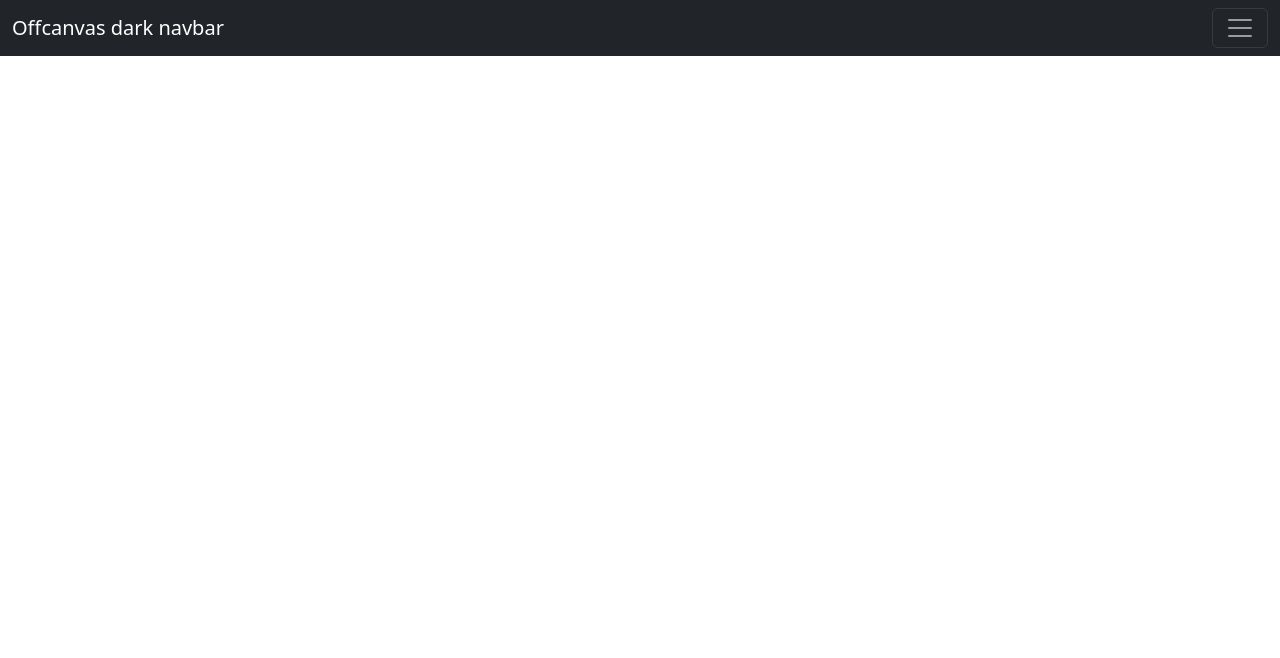
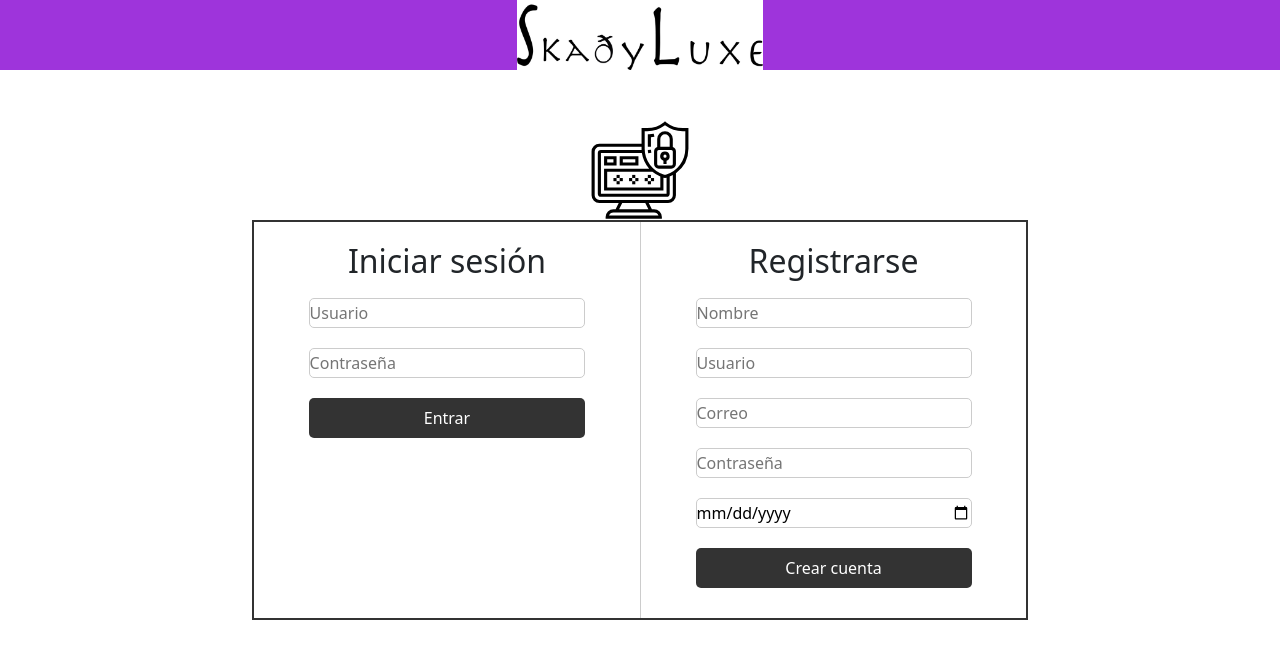
Before and after one commit to johana2020/SkadyLuxe, a plain HTML site: page views/inicioSesionRegistro.html in a window 1280 px wide. Drawn offline with nearby package versions, Linux system fonts and the light colour scheme.

Commit message:
login y registro
se crea el formulario de registro e inicio de sesión. falta el menú

```diff
--- a/assets/css/styles.css
+++ b/assets/css/styles.css
@@ -0,0 +1,83 @@
+/* Estilos para el rectángulo */
+.rectangulo {
+    background-color: #9e34db; /* Cambia este color según tus preferencias */
+    height: 70px; /* Ajusta la altura según tus necesidades */
+    display: flex;
+    justify-content: center; /* Centra horizontalmente el contenido */
+    align-items: center; /* Centra verticalmente el contenido */
+}
+
+/* Estilos para la imagen */
+.rectangulo img {
+    max-width: 100%; /* Ajusta el tamaño máximo de la imagen según el rectángulo */
+    max-height: 100%; /* Ajusta el tamaño máximo de la imagen según el rectángulo */
+}
+
+
+* {
+    box-sizing: border-box;
+    margin: 0;
+    padding: 0;
+}
+
+.container {
+    width: 80%;
+    max-width: 800px;
+    margin: 50px auto;
+    display: flex;
+    flex-direction: column;
+    align-items: center;
+}
+
+.icon {
+    width: 100px;
+    height: 100px;
+}
+
+.icon img {
+    width: 100%;
+    height: 100%;
+}
+
+.forms {
+    width: 100%;
+    display: flex;
+    border: 2px solid #333; /* agrega esta línea para crear un borde de 2 píxeles de grosor y color negro */
+}
+
+
+.login-form, .register-form {
+    width: 50%;
+    padding: 20px;
+}
+
+.login-form h2, .register-form h2 {
+    text-align: center;
+}
+
+.login-form form, .register-form form {
+    display: flex;
+    flex-direction: column;
+}
+
+.login-form input, .register-form input {
+    margin: 10px auto;
+    width: 80%;
+    height: 30px;
+    border: 1px solid #ccc;
+    border-radius: 5px;
+}
+
+.login-form button, .register-form button {
+    margin: 10px auto;
+    width: 80%;
+    height: 40px;
+    border: none;
+    border-radius: 5px;
+    background-color: #333;
+    color: white;
+}
+
+.register-form {
+    border-left: 1px solid #ccc;
+}
--- a/views/inicioSesionRegistro.html
+++ b/views/inicioSesionRegistro.html
@@ -5,50 +5,42 @@
     <meta name="Autor: Ángel López" content="Página donde el usuario registrado puede ingresar a su cuenta">
     <title>Inicio de sesión o registro</title>
     <link href="https://cdn.jsdelivr.net/npm/bootstrap@5.3.2/dist/css/bootstrap.min.css" rel="stylesheet" integrity="sha384-T3c6CoIi6uLrA9TneNEoa7RxnatzjcDSCmG1MXxSR1GAsXEV/Dwwykc2MPK8M2HN" crossorigin="anonymous">
-<script src="https://cdn.jsdelivr.net/npm/bootstrap@5.3.2/dist/js/bootstrap.bundle.min.js" integrity="sha384-C6RzsynM9kWDrMNeT87bh95OGNyZPhcTNXj1NW7RuBCsyN/o0jlpcV8Qyq46cDfL" crossorigin="anonymous"></script>
+    <script src="https://cdn.jsdelivr.net/npm/bootstrap@5.3.2/dist/js/bootstrap.bundle.min.js" integrity="sha384-C6RzsynM9kWDrMNeT87bh95OGNyZPhcTNXj1NW7RuBCsyN/o0jlpcV8Qyq46cDfL" crossorigin="anonymous"></script>
+    <link rel="stylesheet" href="../assets/css/styles.css">
+
 </head>
 <body>
-    <nav class="navbar navbar-dark bg-dark fixed-top">
-        <div class="container-fluid">
-          <a class="navbar-brand text-center" href="#">Offcanvas dark navbar</a>
-          <button class="navbar-toggler navbar-toggler-start" type="button" data-bs-toggle="offcanvas" data-bs-target="#offcanvasDarkNavbar" aria-controls="offcanvasDarkNavbar" aria-label="Toggle navigation">
-            <span class="navbar-toggler-icon"></span>
-          </button>
-          <div class="offcanvas offcanvas-start text-bg-dark" tabindex="-1" id="offcanvasDarkNavbar" aria-labelledby="offcanvasDarkNavbarLabel">
-            <div class="offcanvas-header">
-              <h5 class="offcanvas-title" id="offcanvasDarkNavbarLabel">Dark offcanvas</h5>
-              <button type="button" class="btn-close btn-close-white" data-bs-dismiss="offcanvas" aria-label="Close"></button>
+
+    <div class="rectangulo">
+        <img src="../assets/img/logo.jpg" alt="Imagen centrada">
+    </div>
+
+    <div class="container">
+        <div class="icon">
+            <img src="../assets/img/login.svg" alt="icono">
+        </div>
+        <div class="forms">
+            <div class="login-form">
+                <h2>Iniciar sesión</h2>
+                <form>
+                    <input type="text" name="username" placeholder="Usuario" required>
+                    <input type="password" name="password" placeholder="Contraseña" required>
+                    <button type="submit">Entrar</button>
+                </form>
             </div>
-            <div class="offcanvas-body">
-              <ul class="navbar-nav justify-content-start flex-grow-1 pe-3">
-                <li class="nav-item">
-                  <a class="nav-link active" aria-current="page" href="#">Home</a>
-                </li>
-                <li class="nav-item">
-                  <a class="nav-link" href="#">Link</a>
-                </li>
-                <li class="nav-item dropdown">
-                  <a class="nav-link dropdown-toggle" href="#" role="button" data-bs-toggle="dropdown" aria-expanded="false">
-                    Dropdown
-                  </a>
-                  <ul class="dropdown-menu dropdown-menu-dark">
-                    <li><a class="dropdown-item" href="#">Action</a></li>
-                    <li><a class="dropdown-item" href="#">Another action</a></li>
-                    <li>
-                      <hr class="dropdown-divider">
-                    </li>
-                    <li><a class="dropdown-item" href="#">Something else here</a></li>
-                  </ul>
-                </li>
-              </ul>
-              <form class="d-flex mt-3" role="search">
-                <input class="form-control me-2" type="search" placeholder="Search" aria-label="Search">
-                <button class="btn btn-success" type="submit">Search</button>
-              </form>
+            <div class="register-form">
+                <h2>Registrarse</h2>
+                <form>
+                    <input type="text" name="name" placeholder="Nombre" required>
+                    <input type="text" name="username" placeholder="Usuario" required>
+                    <input type="email" name="email" placeholder="Correo" required>
+                    <input type="password" name="password" placeholder="Contraseña" required>
+                    <input type="date" name="birthday" placeholder="Cumpleaños" required>
+                    <button type="submit">Crear cuenta</button>
+                </form>
             </div>
-          </div>
         </div>
-      </nav>
+    </div>
 
 </body>
 </html>
```
Also changed, not shown: assets/img/login.svg (added).
